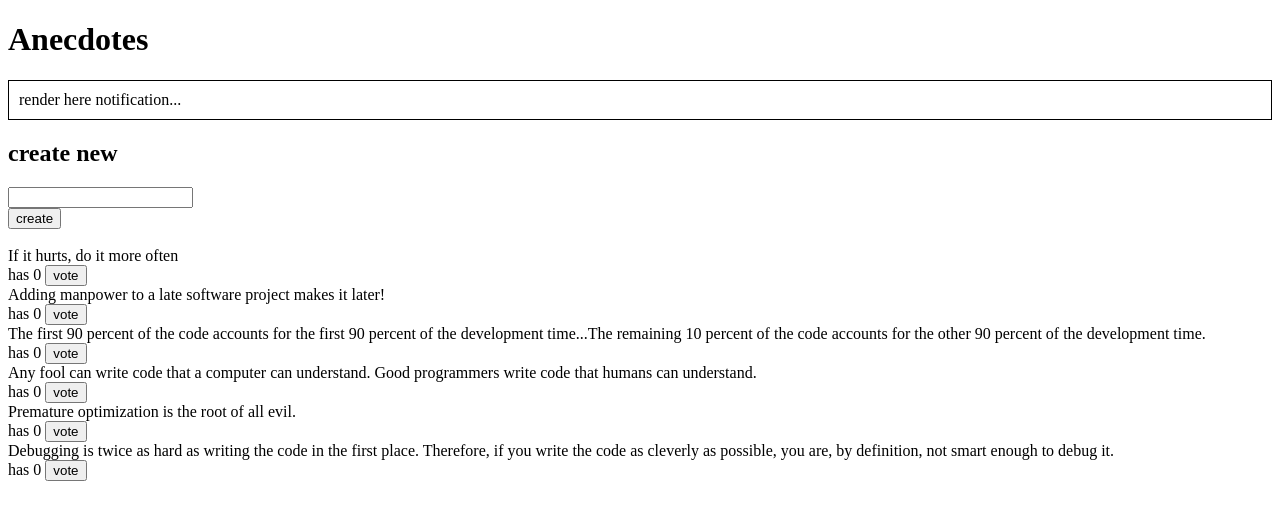
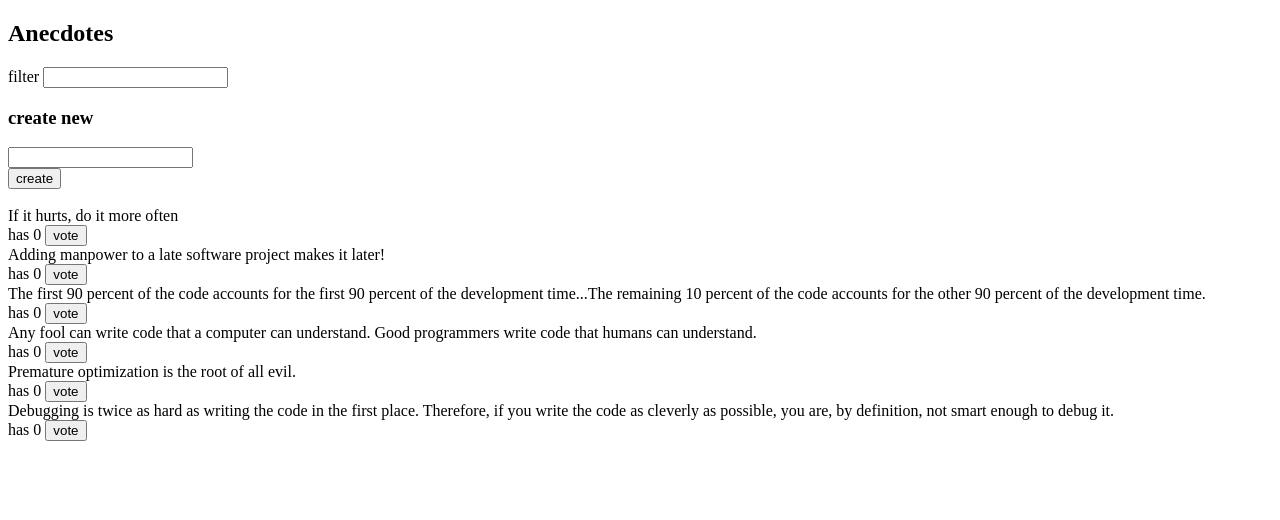
Before and after one commit to jusalanen/fs19osa6, a React (Create React App) app in the folder anecdotes-redux/: page / in a window 1280 px wide. Shown: the top 520 px of the page. Built offline with nearby package versions, Linux system fonts and the light colour scheme.

Commit message:
lisää tehtävän 6.10 Filter & filterReducer

```diff
--- a/anecdotes-redux/src/App.js
+++ b/anecdotes-redux/src/App.js
@@ -2,12 +2,14 @@ import React from 'react'
 import AnecdoteList from './components/AnecdoteList'
 import AnecdoteForm from './components/AnecdoteForm'
 import Notification from './components/Notification'
+import Filter from './components/Filter'
 
 const App = (props) => {
   return (
     <div>
-      <h1>Anecdotes</h1>
+      <h2>Anecdotes</h2>
       <Notification store={props.store} />
+      <Filter store={props.store} />
       <AnecdoteForm store={props.store} />
       <AnecdoteList store={props.store} />
     </div>
--- a/anecdotes-redux/src/components/AnecdoteForm.js
+++ b/anecdotes-redux/src/components/AnecdoteForm.js
@@ -1,5 +1,6 @@
 import React from 'react'
 import { newAnecdote } from '../reducers/anecdoteReducer'
+import { setMessage, hideMessage } from '../reducers/notificationReducer'
 
 const AnecdoteForm = (props) => {
   const store = props.store
@@ -8,12 +9,17 @@ const AnecdoteForm = (props) => {
     event.preventDefault()
     console.log('create', event.target.anecdote.value)
     const content = event.target.anecdote.value
-    store.dispatch(newAnecdote(content))
+    if (content !== '') {
+      store.dispatch(newAnecdote(content))
+      event.target.anecdote.value = ''
+      store.dispatch(setMessage('You added "'  + content + '"'))
+      setTimeout(() => store.dispatch(hideMessage()), 5000)
+    }
   }
 
   return (
   <div>
-    <h2>create new</h2>
+    <h3>create new</h3>
       <form onSubmit={addAnecdote}>
         <div><input name="anecdote" /></div>
         <button type="submit">create</button>
--- a/anecdotes-redux/src/components/AnecdoteList.js
+++ b/anecdotes-redux/src/components/AnecdoteList.js
@@ -1,18 +1,27 @@
 import React from 'react'
 import { voteAnecdote } from '../reducers/anecdoteReducer'
+import { setMessage, hideMessage } from '../reducers/notificationReducer'
 
 const AnecdoteList = (props) => {
-  const anecdotes = props.store.getState().anecdotes
+  const store = props.store
+  const filter = store.getState().filter
+  const anecdotes = store.getState().anecdotes
   .sort((a, b) => b.votes - a.votes)
+  const filteredAnecdotes = (anecdotes, filter) => {
+    return anecdotes.filter(anecdote => anecdote.content.toLowerCase().includes(filter.toLowerCase()))
+  }
 
   const vote = (id) => {
+    const voted = store.getState().anecdotes.find(anec => anec.id === id)
     console.log('vote', id)
-    props.store.dispatch(voteAnecdote(id))
+    store.dispatch(voteAnecdote(id))
+    store.dispatch(setMessage('You voted "' + voted.content + '"'))
+    setTimeout(() => store.dispatch(hideMessage()), 5000)
   }
 
   return (
   <div>
-    {anecdotes.map(anecdote =>
+    {filteredAnecdotes(anecdotes, filter).map(anecdote =>
       <div key={anecdote.id}>
         <div>
             {anecdote.content}
--- /dev/null
+++ b/anecdotes-redux/src/components/Filter.js
@@ -0,0 +1,23 @@
+import React from 'react'
+import { setFilter } from '../reducers/filterReducer'
+
+const Filter = (props) => {
+  const store = props.store
+
+  const handleChange = (event) => {
+    store.dispatch(setFilter(event.target.value))
+  }
+
+  const style = {
+    marginTop: 10,
+    marginBottom: 10
+  }
+
+  return (
+    <div style={style}>
+      filter <input onChange={handleChange} />
+    </div>
+  )
+}
+
+export default Filter
--- a/anecdotes-redux/src/components/Notification.js
+++ b/anecdotes-redux/src/components/Notification.js
@@ -6,9 +6,12 @@ const Notification = (props) => {
     padding: 10,
     borderWidth: 1
   }
+  if (props.store.getState().notification === null) {
+    return null
+  }
   return (
     <div style={style}>
-      {props.store.getState().notifications}
+      {props.store.getState().notification}
     </div>
   )
 }
--- a/anecdotes-redux/src/index.js
+++ b/anecdotes-redux/src/index.js
@@ -4,10 +4,12 @@ import { createStore, combineReducers } from 'redux'
 import App from './App'
 import anecdoteReducer from './reducers/anecdoteReducer'
 import notificationReducer from './reducers/notificationReducer'
+import filterReducer from './reducers/filterReducer'
 
 const reducer = combineReducers({
   anecdotes: anecdoteReducer,
-  notifications: notificationReducer
+  notification: notificationReducer,
+  filter: filterReducer
 })
 
 const store = createStore(reducer)
--- /dev/null
+++ b/anecdotes-redux/src/reducers/filterReducer.js
@@ -0,0 +1,18 @@
+const filterReducer = (state = '', action) => {
+  switch(action.type) {
+    case 'SET_FILTER':
+      return action.data
+    default:
+      return state
+  }
+}
+
+export const setFilter = filter => {
+  return {
+    type: 'SET_FILTER',
+    data: filter
+  }
+}
+
+
+export default filterReducer
--- a/anecdotes-redux/src/reducers/notificationReducer.js
+++ b/anecdotes-redux/src/reducers/notificationReducer.js
@@ -1,10 +1,25 @@
-const notificationReducer = (state = 'render here notification...', action) => {
+const notificationReducer = (state = null, action) => {
   switch (action.type) {
-      case 'SET_NOTIFICATION':
-        return action.data
-      default:
-        return state
-    }
+    case 'SET_NOTIFICATION':
+      return action.data
+
+    default:
+      return state
   }
+}
+
+export const setMessage = (text) => {
+  return {
+    type: 'SET_NOTIFICATION',
+    data: text
+  }
+}
+
+export const hideMessage = () => {
+  return {
+    type: 'SET_NOTIFICATION',
+    data: null
+  }
+}
 
 export default notificationReducer
```
Lines whose indentation alone changed are shown as unchanged.
